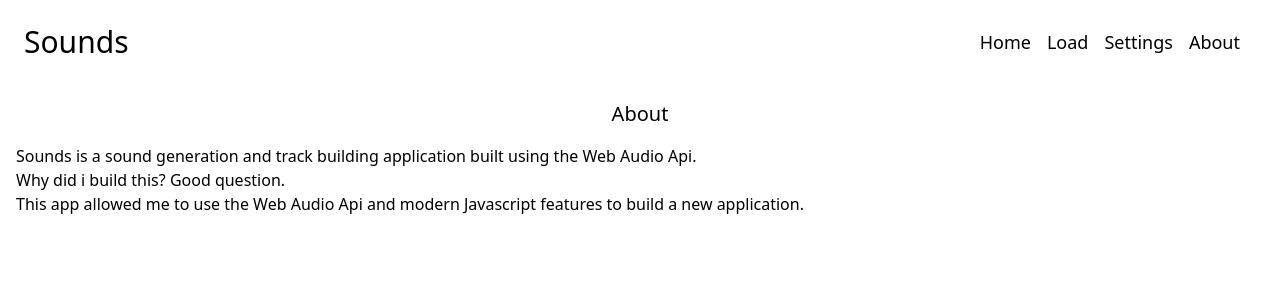
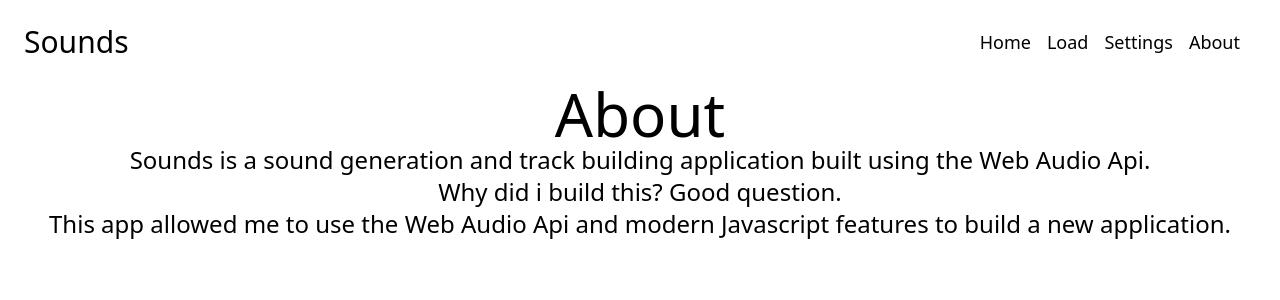
Before and after one commit to pigilwin/auditory, a React (Create React App) app: page /about in a window 1280 px wide. Shown: the top 300 px of the page. Built offline with nearby package versions, Linux system fonts and the light colour scheme.

Commit message:
Sorting out about page

```diff
--- a/src/about/about.tsx
+++ b/src/about/about.tsx
@@ -1,13 +1,11 @@
-import {PanelTitle} from '../components/Panel';
-
 export const AboutPanel = (): JSX.Element => {
     return (
         <div className="px-4 overflow-hidden">
-            <PanelTitle title="About"/>
-            <ul>
-                <li>Sounds is a sound generation and track building application built using the Web Audio Api.</li>
-                <li>Why did i build this? Good question.</li>
-                <li>This app allowed me to use the Web Audio Api and modern Javascript features to build a new application.</li>
+            <h1 className="text-6xl text-center">About</h1>
+            <ul className="mx-auto text-center">
+                <li className="text-2xl">Sounds is a sound generation and track building application built using the Web Audio Api.</li>
+                <li className="text-2xl">Why did i build this? Good question.</li>
+                <li className="text-2xl">This app allowed me to use the Web Audio Api and modern Javascript features to build a new application.</li>
             </ul>
         </div>
     );
```
